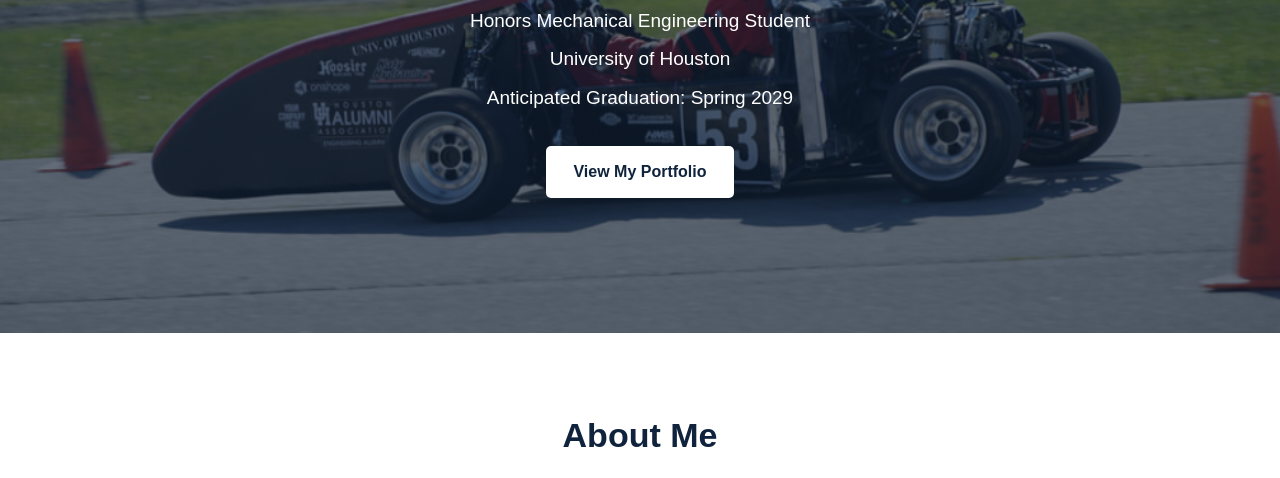
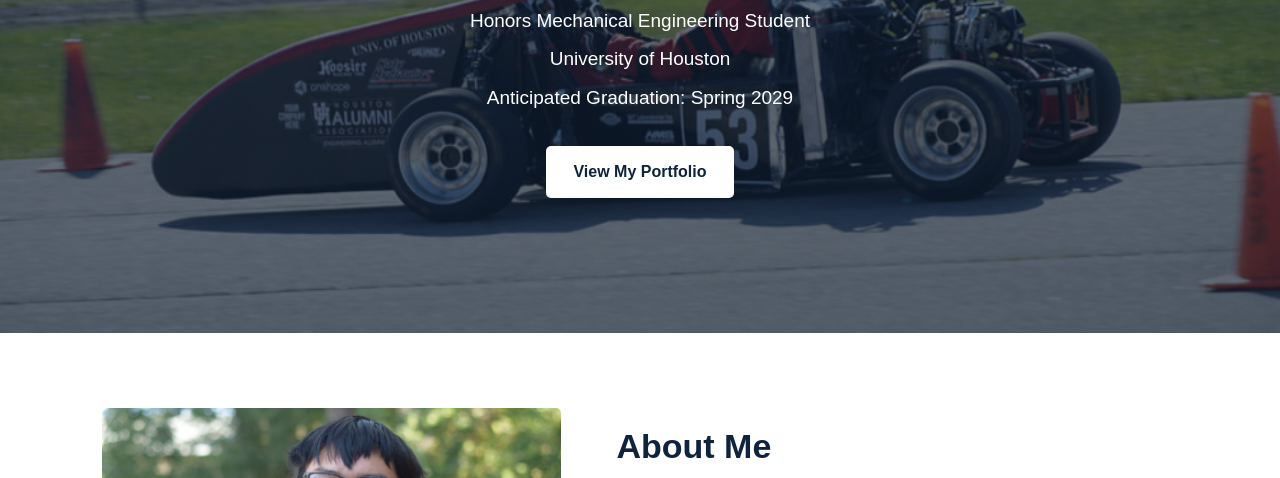
Before and after one commit to alexanderlam32-alt/alexanderlam32-alt.github.io, a plain HTML site: page index.html in a window 1280 px wide. Shown: the part 318-796 px from the top of the page. Drawn offline with Linux system fonts and the light colour scheme.

Commit message:
Update index.html

```diff
--- a/index.html
+++ b/index.html
@@ -116,6 +116,13 @@
       aspect-ratio: 517 / 490;
       object-fit: cover;
       border-radius: 5px;
+    }
+
+    .about-text h2 {
+      font-size: 34px;
+      color: #10233d;
+      margin: 0 0 8px;
+      text-align: left;
     }
 
     .about-text h3 {
@@ -329,7 +336,9 @@
         gap: 25px;
       }
 
+      .about-text h2 { font-size: 30px; }
       .about-text h3 { font-size: 27px; }
+
       .section-divider { padding: 0 6%; }
 
       .gallery-section { padding: 45px 6% 60px; }
@@ -392,9 +401,6 @@
 
   <!-- ABOUT ME -->
   <section class="about" id="about">
-
-    <h2 class="section-heading">About Me</h2>
-
     <div class="about-container">
 
       <div class="about-photo">
@@ -402,6 +408,7 @@
       </div>
 
       <div class="about-text">
+        <h2>About Me</h2>
         <h3>Hey there, I'm Alex!</h3>
 
         <p>
@@ -539,7 +546,7 @@
         aria-label="Alexander Lam on LinkedIn">
 
         <svg viewBox="0 0 24 24" aria-hidden="true">
-          <path d="M20.447 20.452h-3.554v-5.569c0-1.328-.027-3.037-1.852-3.037-1.853 0-2.136 1.445-2.136 2.939v5.667H9.35V9h3.414v1.561h.049c.476-.9 1.637-1.85 3.37-1.85 3.601 0 4.267 2.37 4.267 5.455v6.286zM5.337 7.433a2.062 2.062 0 1 1 0-4.124 2.062 2.062 0 0 1 0 4.124zM7.119 20.452H3.555V9h3.564v11.452zM22.225 0H1.771C.792 0 0 .774 0 1.729v20.542C0 23.227.792 24 1.771 24h20.451C23.2 24 24 23.227 24 22.271V1.729C24 .774 23.2 0 22.222 0z"/>
+          <path d="M20.447 20.452h-3.554v-5.569c0-1.328-.027-3.037-1.852-3.037-1.853-1.445-2.136 2.939v5.667H9.35V9h3.414v1.561h.049c.476-.9 1.637-1.85 3.37-1.85 3.601 0 4.267 2.37 4.267 5.455v6.286zM5.337 7.433a2.062 2.062 0 1 1 0-4.124 2.062 2.062 0 0 1 0 4.124zM7.119 20.452H3.555V9h3.564v11.452zM22.225 0H1.771C.792 0 0 .774 0 1.729v20.542C0 23.227.792 24 1.771 24h20.451C23.2 24 24 23.227 24 22.271V1.729C24 .774 23.2 0 22.222 0z"/>
         </svg>
 
         LinkedIn
```
